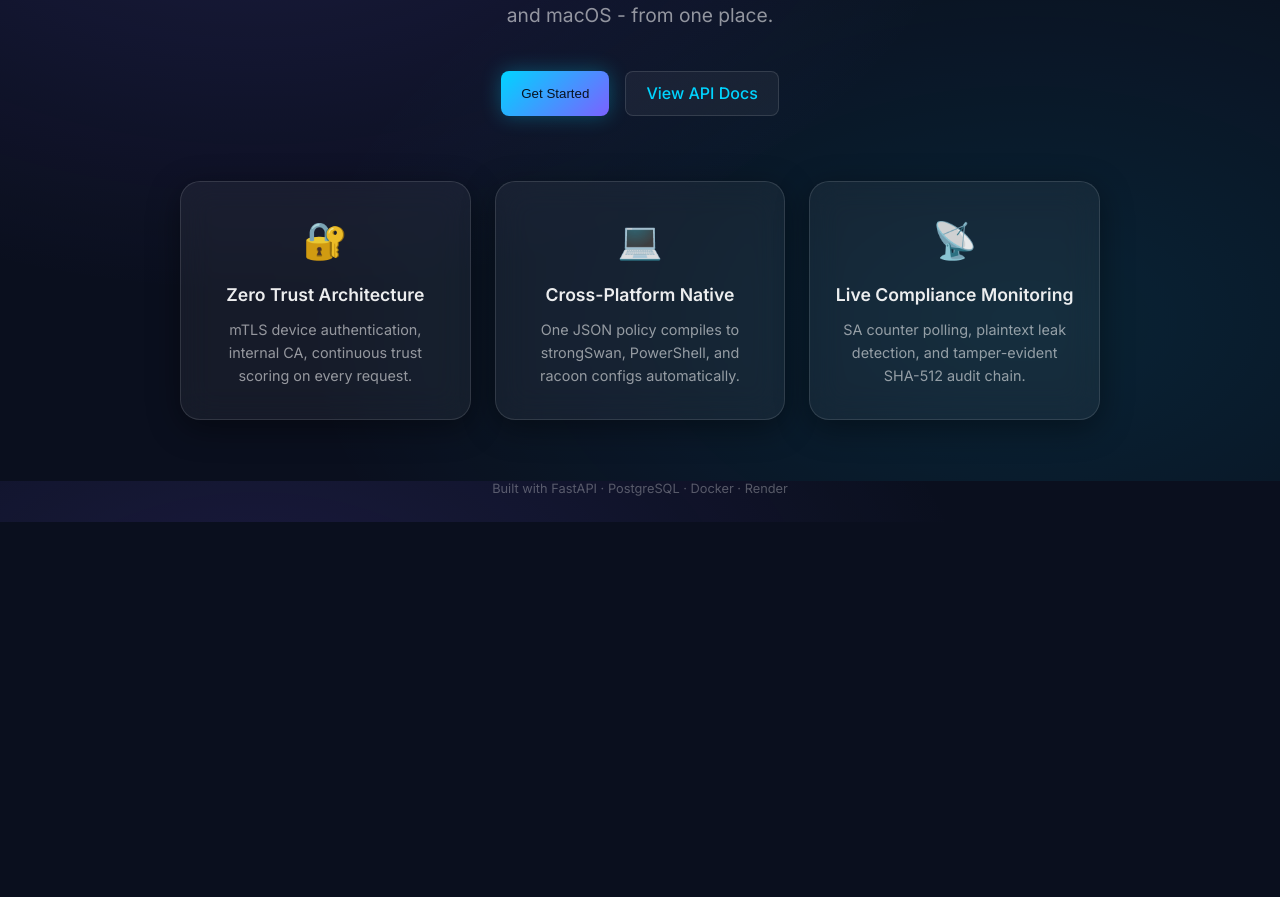
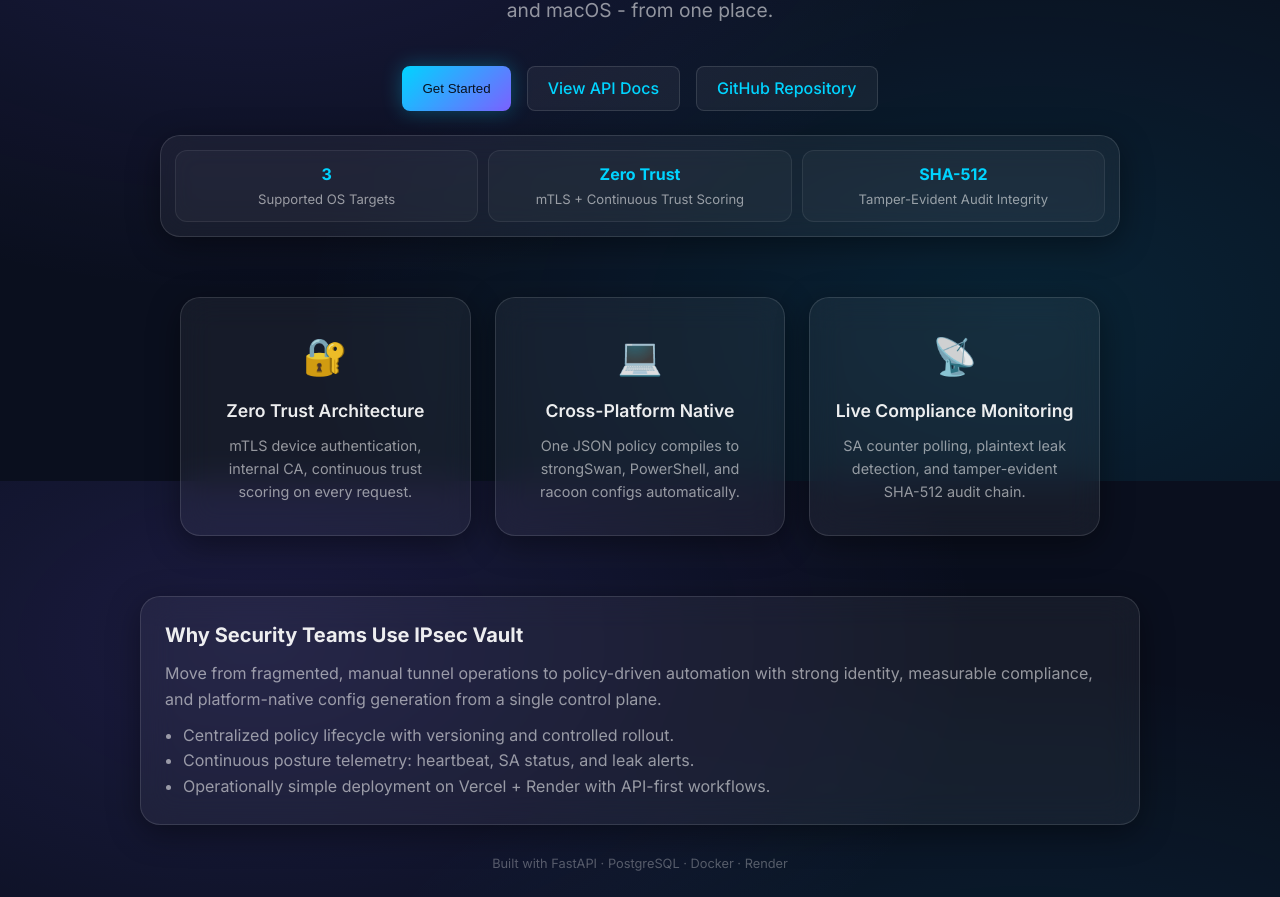
Before and after one commit to c0d3d3m0n/IPSec, a React (Vite) app in the folder orchestrator/frontend/: page / in a window 1280 px wide. Shown: the part 319-1216 px from the top of the page. Before the commit the page ends 841 px from the top, so only its background shows below. Built offline with nearby package versions, Linux system fonts and the light colour scheme; no server answers.

Commit message:
Enhance landing page with GitHub link and extended content

```diff
--- a/orchestrator/frontend/src/pages/LandingPage.jsx
+++ b/orchestrator/frontend/src/pages/LandingPage.jsx
@@ -30,6 +30,29 @@
           >
             View API Docs
           </a>
+          <a
+            className="btn btn-secondary landing-action-secondary"
+            href="https://github.com/c0d3d3m0n/IPSec.git"
+            target="_blank"
+            rel="noreferrer"
+          >
+            GitHub Repository
+          </a>
+        </div>
+
+        <div className="landing-metrics glass-surface">
+          <div className="landing-metric-item">
+            <strong>3</strong>
+            <span>Supported OS Targets</span>
+          </div>
+          <div className="landing-metric-item">
+            <strong>Zero Trust</strong>
+            <span>mTLS + Continuous Trust Scoring</span>
+          </div>
+          <div className="landing-metric-item">
+            <strong>SHA-512</strong>
+            <span>Tamper-Evident Audit Integrity</span>
+          </div>
         </div>
       </div>
 
@@ -59,6 +82,19 @@
         </article>
       </section>
 
+      <section className="landing-content-strip glass-surface">
+        <h2>Why Security Teams Use IPsec Vault</h2>
+        <p>
+          Move from fragmented, manual tunnel operations to policy-driven automation with strong identity,
+          measurable compliance, and platform-native config generation from a single control plane.
+        </p>
+        <ul>
+          <li>Centralized policy lifecycle with versioning and controlled rollout.</li>
+          <li>Continuous posture telemetry: heartbeat, SA status, and leak alerts.</li>
+          <li>Operationally simple deployment on Vercel + Render with API-first workflows.</li>
+        </ul>
+      </section>
+
       <footer className="landing-footer">Built with FastAPI · PostgreSQL · Docker · Render</footer>
     </div>
   );
--- a/orchestrator/frontend/src/styles/global.css
+++ b/orchestrator/frontend/src/styles/global.css
@@ -783,6 +783,35 @@
   text-decoration: none;
 }
 
+.landing-metrics {
+  margin-top: 24px;
+  width: min(960px, 100%);
+  padding: 14px;
+  display: grid;
+  grid-template-columns: repeat(3, minmax(0, 1fr));
+  gap: 10px;
+}
+
+.landing-metric-item {
+  background: rgba(255, 255, 255, 0.03);
+  border: 1px solid rgba(255, 255, 255, 0.08);
+  border-radius: var(--radius-md);
+  padding: 12px;
+  display: flex;
+  flex-direction: column;
+  gap: 4px;
+}
+
+.landing-metric-item strong {
+  color: var(--accent-primary);
+  font-size: 1rem;
+}
+
+.landing-metric-item span {
+  color: var(--text-secondary);
+  font-size: 0.82rem;
+}
+
 .landing-features {
   display: grid;
   grid-template-columns: repeat(3, 1fr);
@@ -819,6 +848,30 @@
 
 .landing-feature-body {
   font-size: 0.9rem;
+  color: var(--text-secondary);
+  line-height: 1.6;
+}
+
+.landing-content-strip {
+  margin: 0 auto;
+  width: min(1000px, calc(100% - 80px));
+  padding: 24px;
+  margin-bottom: 30px;
+}
+
+.landing-content-strip h2 {
+  font-size: 1.25rem;
+  margin-bottom: 10px;
+}
+
+.landing-content-strip p {
+  color: var(--text-secondary);
+  line-height: 1.65;
+  margin-bottom: 10px;
+}
+
+.landing-content-strip ul {
+  padding-left: 18px;
   color: var(--text-secondary);
   line-height: 1.6;
 }
@@ -1020,4 +1073,14 @@
     grid-template-columns: 1fr;
     padding: 0 20px 50px;
   }
+
+  .landing-metrics {
+    grid-template-columns: 1fr;
+  }
+
+  .landing-content-strip {
+    width: calc(100% - 40px);
+    padding: 18px;
+    margin-bottom: 20px;
+  }
 }
```
